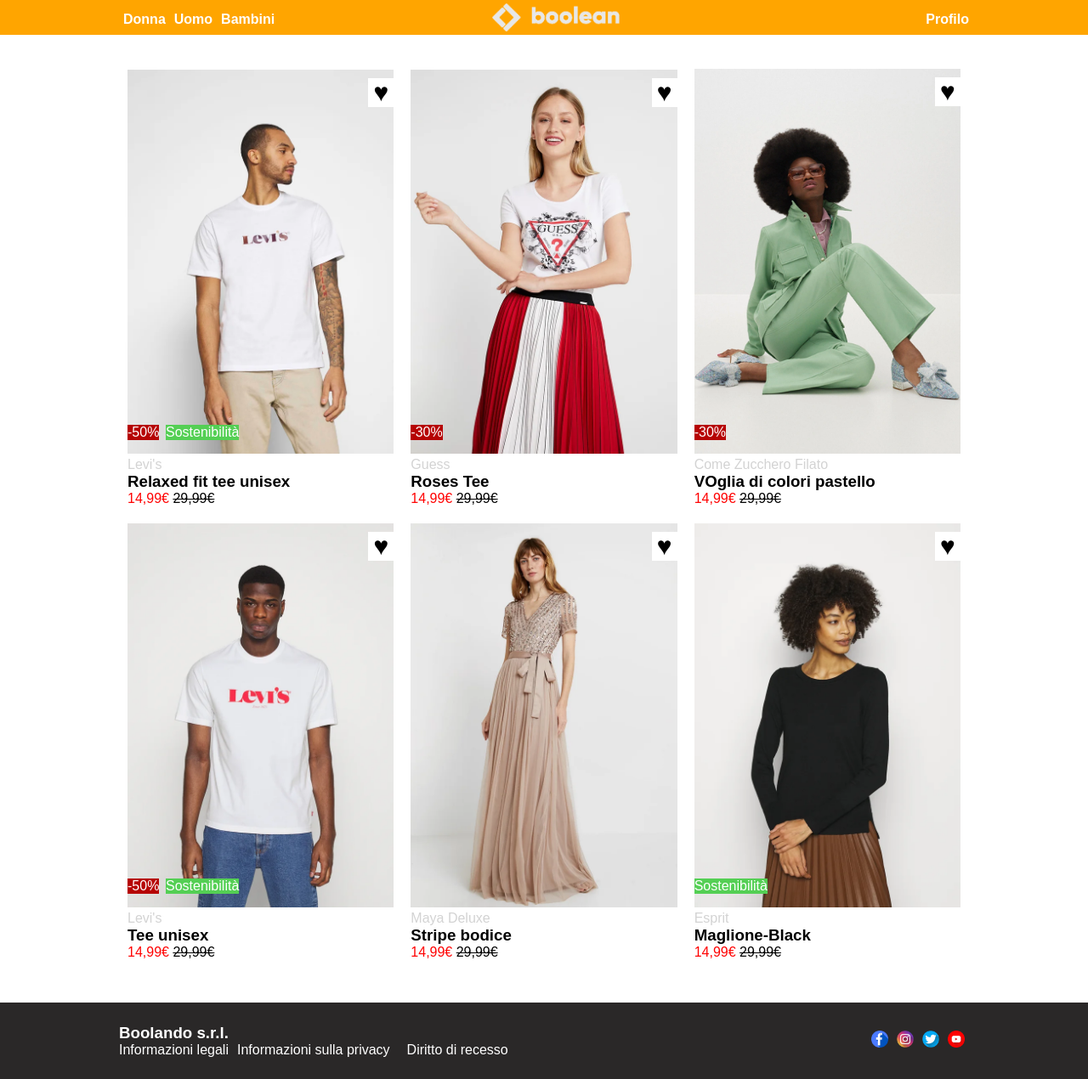
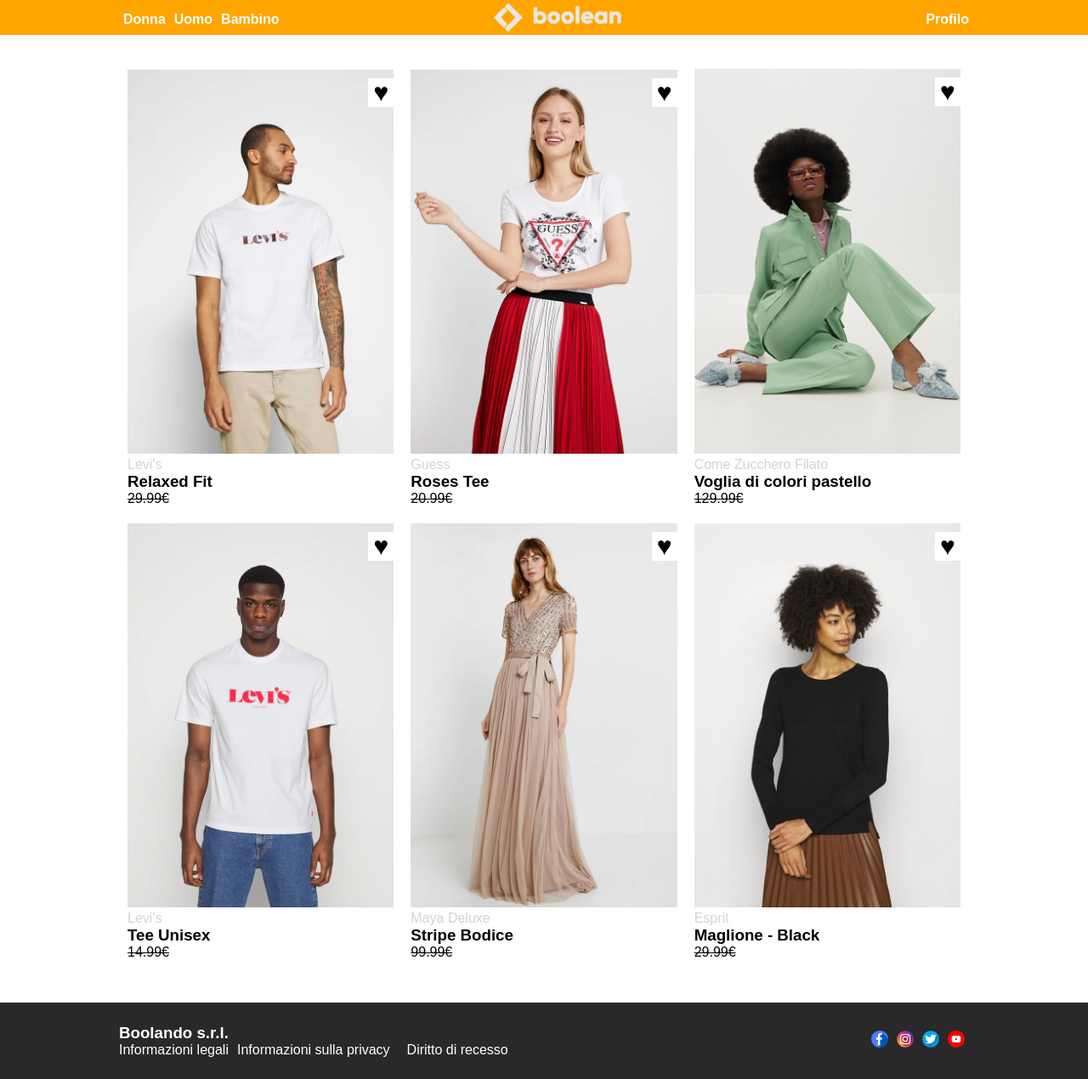
Before and after one commit to RiccardoMarino00/vite-boolando, a Vue app: page / in a window 1280 px wide. Shown: the whole page at 85% size. Built offline with nearby package versions, Linux system fonts and the light colour scheme.

Commit message:
Added: dinamic donna/uomo/bambino and dinamic card

```diff
--- a/src/App.vue
+++ b/src/App.vue
@@ -15,7 +15,7 @@
   components:{
     headerBoo,
     mainBoo,
-    footerBoo
+    footerBoo,
   }
 }
 </script>
--- a/src/components/Header.vue
+++ b/src/components/Header.vue
@@ -1,5 +1,24 @@
 <script>
-
+export default {
+    data(){
+        return {
+            menu: [
+                {
+                    text: 'Donna',
+                    href: '#',
+                },
+                {
+                    text: 'Uomo',
+                    href: '#',
+                },
+                {
+                    text: 'Bambino',
+                    href: '#',
+                },
+            ]
+        }
+    }
+}
 </script>
 
 <template>
@@ -9,9 +28,7 @@
                 <div class="container">
                   <div class="row header">
                       <div class="col-header">
-                          <span class="genr">Donna</span>
-                          <span class="genr">Uomo</span>
-                          <span class="genr">Bambini</span>
+                          <span class="genr" v-for="(genere, i) in menu" :key="i">{{ genere.text }}</span>
                       </div>
                       <div class="col-header titolo">
                           <img src="/public/boolean-logo.png" alt="Logo boolean" width="150px">
--- a/src/components/Main.vue
+++ b/src/components/Main.vue
@@ -1,5 +1,119 @@
 <script>
-
+import cardsData from '../db.json'
+export default {
+    data(){
+        return {
+            currentIndex: 0,
+            "products": [
+            {
+                "id": 1,
+                "frontImage": "1.webp",
+                "backImage": "1b.webp",
+                "brand": "Levi's",
+                "name": "Relaxed Fit",
+                "price": 29.99,
+                "isInFavorites": true,
+                "badges": [
+                    {
+                        "type": "tag",
+                        "value": "Sostenibilità"
+                    },
+                    {
+                        "type": "discount",
+                        "value": "-50%"
+                    }
+                ]
+            },
+            {
+              "id": 2,
+              "frontImage": "2.webp",
+              "backImage": "2b.webp",
+              "brand": "Guess",
+              "name": "Roses Tee",
+              "price": 20.99,
+              "isInFavorites": true,
+              "badges": [
+                {
+                  "type": "discount",
+                  "value": "-30%"
+                }
+              ]
+            },
+            {
+              "id": 3,
+              "frontImage": "3.webp",
+              "backImage": "3b.webp",
+              "brand": "Come Zucchero Filato",
+              "name": "Voglia di colori pastello",
+              "price": 129.99,
+              "isInFavorites": false,
+              "badges": [
+                {
+                  "type": "discount",
+                  "value": "-30%"
+                }
+              ]
+            },
+            {
+              "id": 4,
+              "frontImage": "4.webp",
+              "backImage": "4b.webp",
+              "brand": "Levi's",
+              "name": "Tee Unisex",
+              "price": 14.99,
+              "isInFavorites": false,
+              "badges": [
+                {
+                  "type": "tag",
+                  "value": "Sostenibilità"
+                },
+                {
+                  "type": "discount",
+                  "value": "-50%"
+                }
+              ]
+            },
+            {
+              "id": 5,
+              "frontImage": "5.webp",
+              "backImage": "5b.webp",
+              "brand": "Maya Deluxe",
+              "name": "Stripe Bodice",
+              "price": 99.99,
+              "isInFavorites": true,
+              "badges": [
+                {
+                  "type": "tag",
+                  "value": "Sostenibilità"
+                },
+                {
+                  "type": "discount",
+                  "value": "-50%"
+                }
+              ]
+            },
+            {
+              "id": 6,
+              "frontImage": "6.webp",
+              "backImage": "6b.webp",
+              "brand": "Esprit",
+              "name": "Maglione - Black",
+              "price": 29.99,
+              "isInFavorites": true,
+              "badges": [
+                {
+                  "type": "tag",
+                  "value": "Sostenibilità"
+                }
+              ]
+            }
+           ]
+         }
+    },
+    components: {
+        cardsData,
+    }
+}
 </script>
 
 
@@ -8,24 +122,30 @@
         <section class="main">
             <div class="container">
                 <div class="row">
-                    <div class="col-4">
+                    <div class="col-4" v-for="(product, i) in products" :key="id">
                         <div class="card">
                             <div class="card-header">
-                                <img src="/public/1.webp" alt="">
-                                <span class="sconto">-50%</span>
-                                <span class="eco-friendly">Sostenibilità</span>
+                                <img :src="product.frontImage" alt="">
+                                <div v-for="(badge, i) in products[currentIndex].badges">
+                                    <span class="sconto"></span>
+                                    <span class="eco-friendly"></span>
+                                </div>
+
                                 <span class="cuore">&hearts;</span>
                                 <div class="overlay relaxed"></div>
                             </div>
                             <div class="card-body">
-                                <p class="littlegray">Levi's</p>
-                                <h3>Relaxed fit tee unisex</h3>
-                                <p><span class="prize-red">14,99&euro;  </span><span class="text-line">29,99&euro;</span></p>
+                                <p class="littlegray">{{ product.brand }}</p>
+                                <h3>{{ product.name }}</h3>
+                                <p>
+                                    <!-- <span class="prize-red">&euro;</span> -->
+                                    <span class="text-line">{{product.price}}&euro;</span>
+                                </p>
                             </div>
                         </div>
                     </div>
 
-                    <div class="col-4">
+                    <!-- <div class="col-4">
                         <div class="card">
                             <div class="card-header">
                                 <img src="/public/2.webp" alt="">
@@ -51,7 +171,7 @@
                             </div>
                             <div class="card-body">
                                 <p class="littlegray">Come Zucchero Filato</p>
-                                <h3>VOglia di colori pastello</h3>
+                                <h3>Voglia di colori pastello</h3>
                                 <p><span class="prize-red">14,99&euro;  </span><span class="text-line">29,99&euro;</span></p>
                             </div>
                         </div>
@@ -103,7 +223,7 @@
                                 <p><span class="prize-red">14,99&euro;  </span><span class="text-line">29,99&euro;</span></p>
                             </div>
                         </div>
-                    </div>
+                    </div>        -->
                 </div>
             </div>
         </section>
--- /dev/null
+++ b/src/db.json
@@ -0,0 +1,106 @@
+{
+  "products": [
+    {
+      "id": 1,
+      "frontImage": "1.webp",
+      "backImage": "1b.webp",
+      "brand": "Levi's",
+      "name": "Relaxed Fit",
+      "price": 29.99,
+      "isInFavorites": true,
+      "badges": [
+        {
+          "type": "tag",
+          "value": "Sostenibilità"
+        },
+        {
+          "type": "discount",
+          "value": "-50%"
+        }
+      ]
+    },
+    {
+      "id": 2,
+      "frontImage": "2.webp",
+      "backImage": "2b.webp",
+      "brand": "Guess",
+      "name": "Roses Tee",
+      "price": 20.99,
+      "isInFavorites": true,
+      "badges": [
+        {
+          "type": "discount",
+          "value": "-30%"
+        }
+      ]
+    },
+    {
+      "id": 3,
+      "frontImage": "3.webp",
+      "backImage": "3b.webp",
+      "brand": "Come Zucchero Filato",
+      "name": "Voglia di colori pastello",
+      "price": 129.99,
+      "isInFavorites": false,
+      "badges": [
+        {
+          "type": "discount",
+          "value": "-30%"
+        }
+      ]
+    },
+    {
+      "id": 4,
+      "frontImage": "4.webp",
+      "backImage": "4b.webp",
+      "brand": "Levi's",
+      "name": "Tee Unisex",
+      "price": 14.99,
+      "isInFavorites": false,
+      "badges": [
+        {
+          "type": "tag",
+          "value": "Sostenibilità"
+        },
+        {
+          "type": "discount",
+          "value": "-50%"
+        }
+      ]
+    },
+    {
+      "id": 5,
+      "frontImage": "5.webp",
+      "backImage": "5b.webp",
+      "brand": "Maya Deluxe",
+      "name": "Stripe Bodice",
+      "price": 99.99,
+      "isInFavorites": true,
+      "badges": [
+        {
+          "type": "tag",
+          "value": "Sostenibilità"
+        },
+        {
+          "type": "discount",
+          "value": "-50%"
+        }
+      ]
+    },
+    {
+      "id": 6,
+      "frontImage": "6.webp",
+      "backImage": "6b.webp",
+      "brand": "Esprit",
+      "name": "Maglione - Black",
+      "price": 29.99,
+      "isInFavorites": true,
+      "badges": [
+        {
+          "type": "tag",
+          "value": "Sostenibilità"
+        }
+      ]
+    }
+  ]
+}
```
